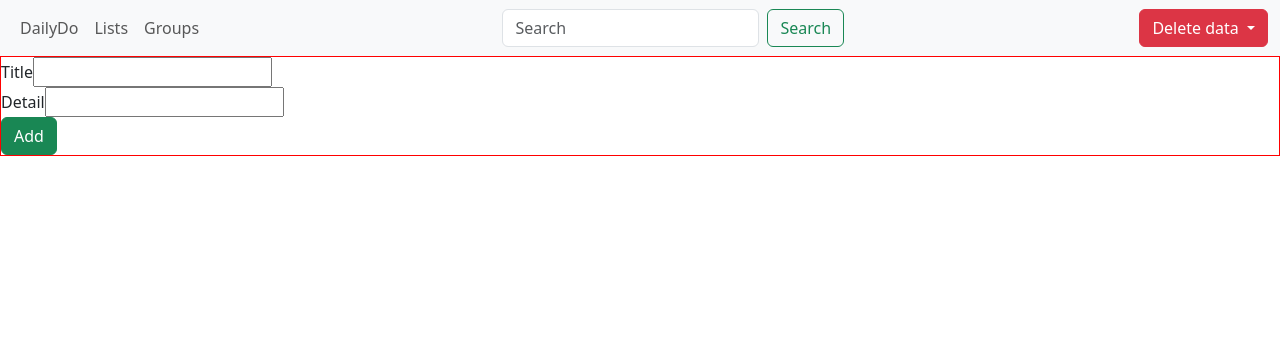
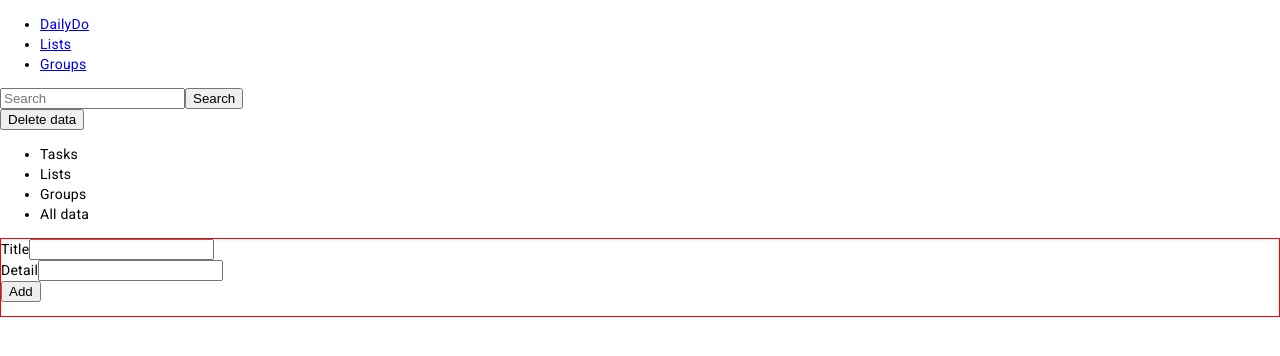
Before and after one commit to BaDnja/DailyDo, an Angular app: page / in a window 1280 px wide. Shown: the top 356 px of the page. Built offline with nearby package versions, Linux system fonts and the light colour scheme.

Commit message:
remove bootstrap and add angular material with default theme

```diff
--- a/angular.json
+++ b/angular.json
@@ -25,12 +25,10 @@
               "src/assets"
             ],
             "styles": [
-              "node_modules/bootstrap/dist/css/bootstrap.min.css",
+              "@angular/material/prebuilt-themes/deeppurple-amber.css",
               "src/styles.css"
             ],
             "scripts": [
-              "node_modules/@popperjs/core/dist/umd/popper.min.js",
-              "node_modules/bootstrap/dist/js/bootstrap.min.js"
             ]
           },
           "configurations": {
@@ -88,6 +86,7 @@
               "src/assets"
             ],
             "styles": [
+              "@angular/material/prebuilt-themes/deeppurple-amber.css",
               "src/styles.css"
             ],
             "scripts": []
--- a/package.json
+++ b/package.json
@@ -11,15 +11,16 @@
   "private": true,
   "dependencies": {
     "@angular/animations": "^17.3.0",
+    "@angular/cdk": "^17.3.10",
     "@angular/common": "^17.3.0",
     "@angular/compiler": "^17.3.0",
     "@angular/core": "^17.3.0",
     "@angular/forms": "^17.3.0",
+    "@angular/material": "^17.3.10",
     "@angular/platform-browser": "^17.3.0",
     "@angular/platform-browser-dynamic": "^17.3.0",
     "@angular/router": "^17.3.0",
     "@popperjs/core": "^2.11.8",
-    "bootstrap": "^5.3.3",
     "rxjs": "~7.8.0",
     "tslib": "^2.3.0",
     "zone.js": "~0.14.3"
--- a/src/app/app.config.ts
+++ b/src/app/app.config.ts
@@ -2,7 +2,8 @@ import {ApplicationConfig} from '@angular/core';
 import {provideRouter} from '@angular/router';
 
 import {routes} from './app.routes';
+import { provideAnimationsAsync } from '@angular/platform-browser/animations/async';
 
 export const appConfig: ApplicationConfig = {
-  providers: [provideRouter(routes)]
+  providers: [provideRouter(routes), provideAnimationsAsync()]
 };
--- a/src/index.html
+++ b/src/index.html
@@ -6,8 +6,10 @@
   <base href="/">
   <meta name="viewport" content="width=device-width, initial-scale=1">
   <link rel="icon" type="image/x-icon" href="favicon.ico">
+  <link href="https://fonts.googleapis.com/css2?family=Roboto:wght@300;400;500&display=swap" rel="stylesheet">
+  <link href="https://fonts.googleapis.com/icon?family=Material+Icons" rel="stylesheet">
 </head>
-<body>
+<body class="mat-typography">
 <app-root></app-root>
 </body>
 </html>
--- a/src/styles.css
+++ b/src/styles.css
@@ -2,3 +2,6 @@ body {
   padding: 0;
   margin: 0;
 }
+
+html, body { height: 100%; }
+body { margin: 0; font-family: Roboto, "Helvetica Neue", sans-serif; }
```
Also changed, not shown: 1 other file (tests, documents, lock files or other folders).
